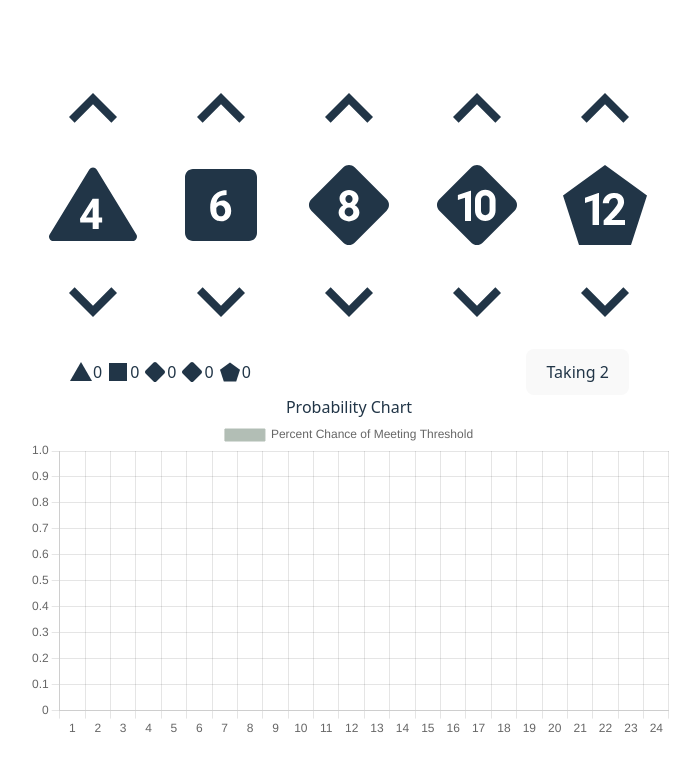
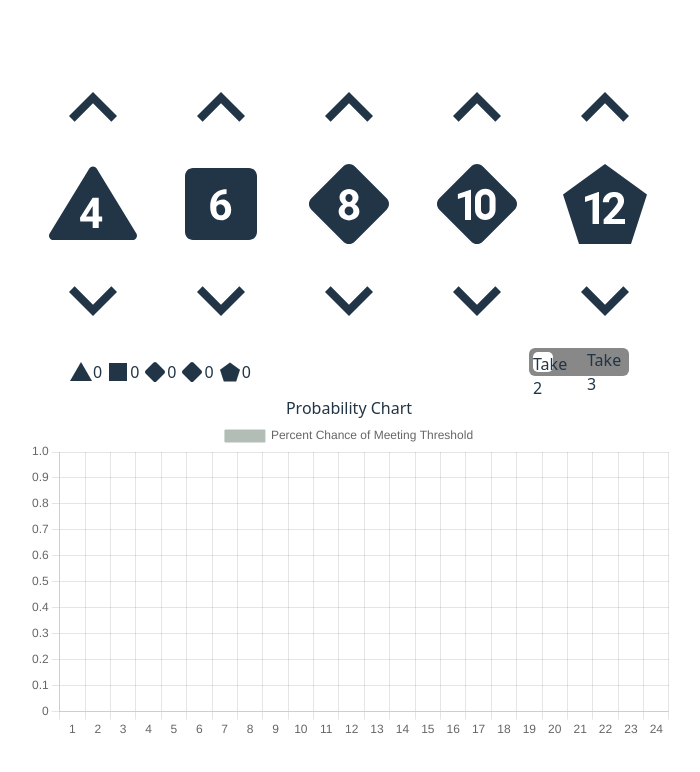
Before and after one commit to emoutrey/MarvelHeroicDicePoolVisualizer, a React (Vite) app: page / in a window 1280 px wide. Shown: the top 772 px of the page, without its empty margins (291-991 px from the left). Built offline with nearby package versions, Linux system fonts and the light colour scheme.

Commit message:
I might have to make my own switch component

```diff
--- a/src/DiceController.tsx
+++ b/src/DiceController.tsx
@@ -2,6 +2,7 @@ import { useContext } from 'react';
 import { Context } from './App';
 import DieController from './DieController'
 import DicePool from './DicePool';
+import TakeSwitch from './TakeSwitch';
 
 //I don't like calling things on the frontend 'controllers'
 //But that is what it does technically
@@ -51,7 +52,8 @@ function DiceController() {
                 </div>
                 <div className="pr-10">
                     {/* This is going to be a switch/toggle once I figure out what package to use */}
-                    <button onClick={() => setTake2(!take2)}>{take2 ? 'Taking 2' : 'Taking 3'}</button>
+                    {/* <button onClick={() => setTake2(!take2)}>{take2 ? 'Taking 2' : 'Taking 3'}</button> */}
+                    <TakeSwitch />
                 </div>
             </div>
         </div>
--- /dev/null
+++ b/src/TakeSwitch.tsx
@@ -0,0 +1,27 @@
+import { useContext } from 'react';
+import { Context } from './App';
+import Switch from 'react-switch';
+
+function TakeSwitch() {
+    const {take2, setTake2} = useContext<any>(Context);
+
+    return (
+        <Switch
+            onChange={() => setTake2(!take2)}
+            checked={!take2}
+            handleDiameter={20}
+            width={100}
+            borderRadius={6}
+            uncheckedIcon={'Take 3'}
+            checkedIcon={'Take 2'}
+            uncheckedHandleIcon={'Take 2'}
+            checkedHandleIcon={
+                <div className="flex justify-center items-center h-full w-full">
+                    Take 3
+                </div>
+            }
+        />
+    );
+}
+
+export default TakeSwitch;
```
Also changed, not shown: src/DicePool.tsx (line endings or trailing spaces), src/Die.tsx (line endings or trailing spaces), src/DieController.tsx (line endings or trailing spaces), src/ProbabilityChart.tsx (line endings or trailing spaces), src/Triangle.tsx (line endings or trailing spaces).
